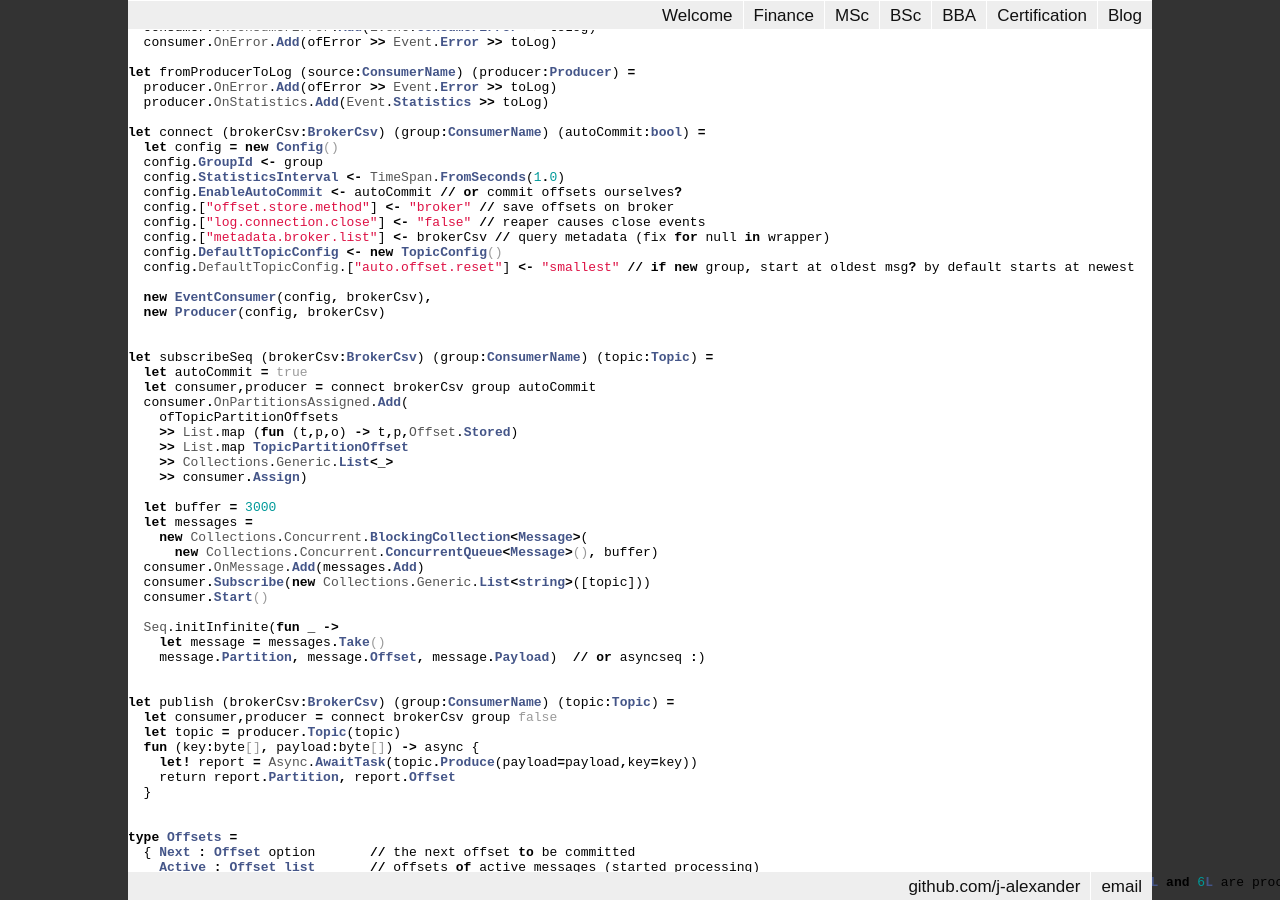
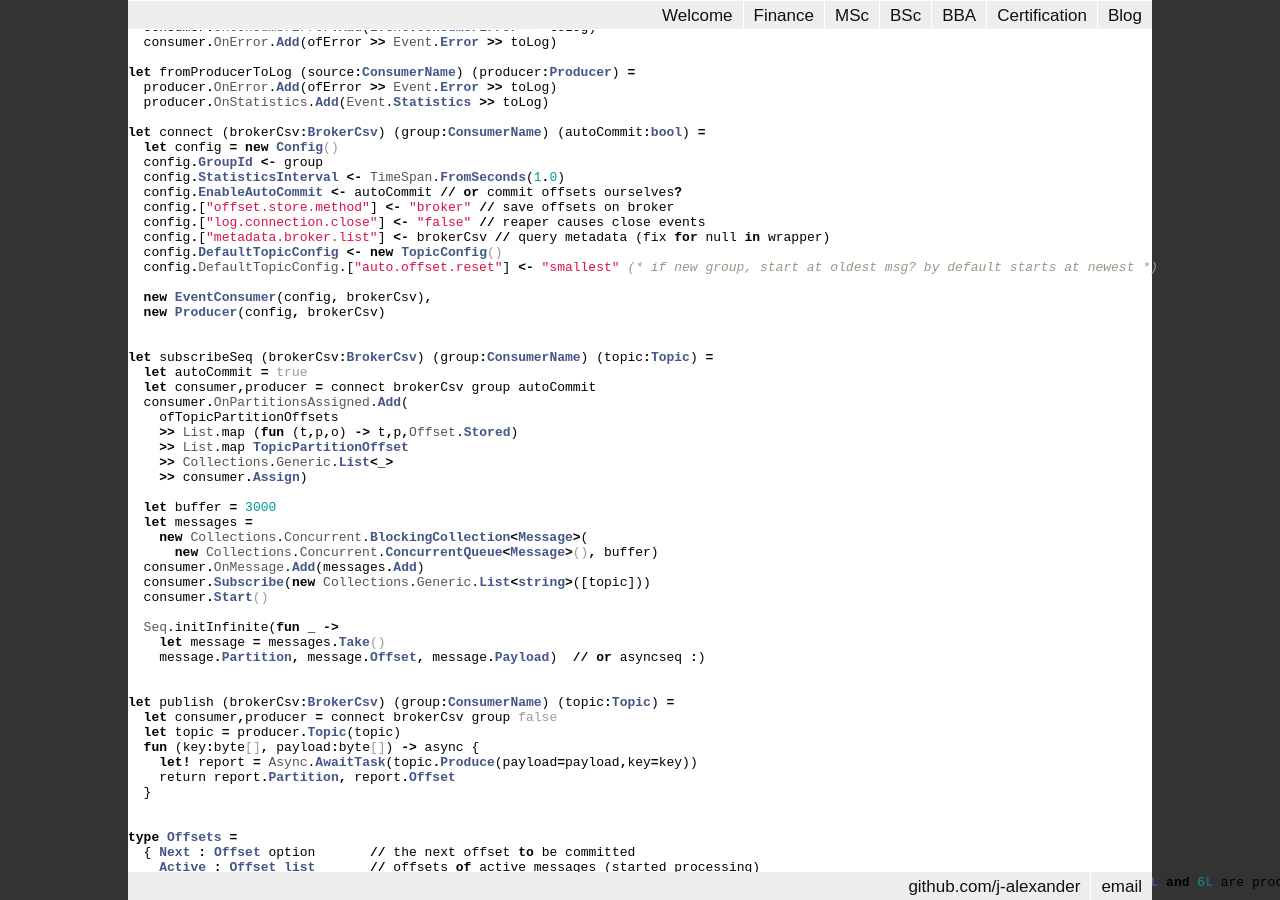
Before and after one commit to j-alexander/j-alexander.github.io, a Jekyll site: the page built from _posts/2016-12-05-rdkafka-subscription-in-fsharp.md, in a window 1280 px wide and 900 px high, scrolled down 906 px. Built offline with Jekyll 4.4.1, drawn with Linux system fonts in a browser that asks for light colours.

Commit message:
try a different type of comment

```diff
--- a/_posts/2016-12-05-rdkafka-subscription-in-fsharp.md
+++ b/_posts/2016-12-05-rdkafka-subscription-in-fsharp.md
@@ -74,7 +74,7 @@
   config.["log.connection.close"] <- "false" // reaper causes close events
   config.["metadata.broker.list"] <- brokerCsv // query metadata (fix for null in wrapper)
   config.DefaultTopicConfig <- new TopicConfig()
-  config.DefaultTopicConfig.["auto.offset.reset"] <- "smallest" // if new group, start at oldest msg? by default starts at newest
+  config.DefaultTopicConfig.["auto.offset.reset"] <- "smallest" (* if new group, start at oldest msg? by default starts at newest *)
 
   new EventConsumer(config, brokerCsv),
   new Producer(config, brokerCsv)
```
